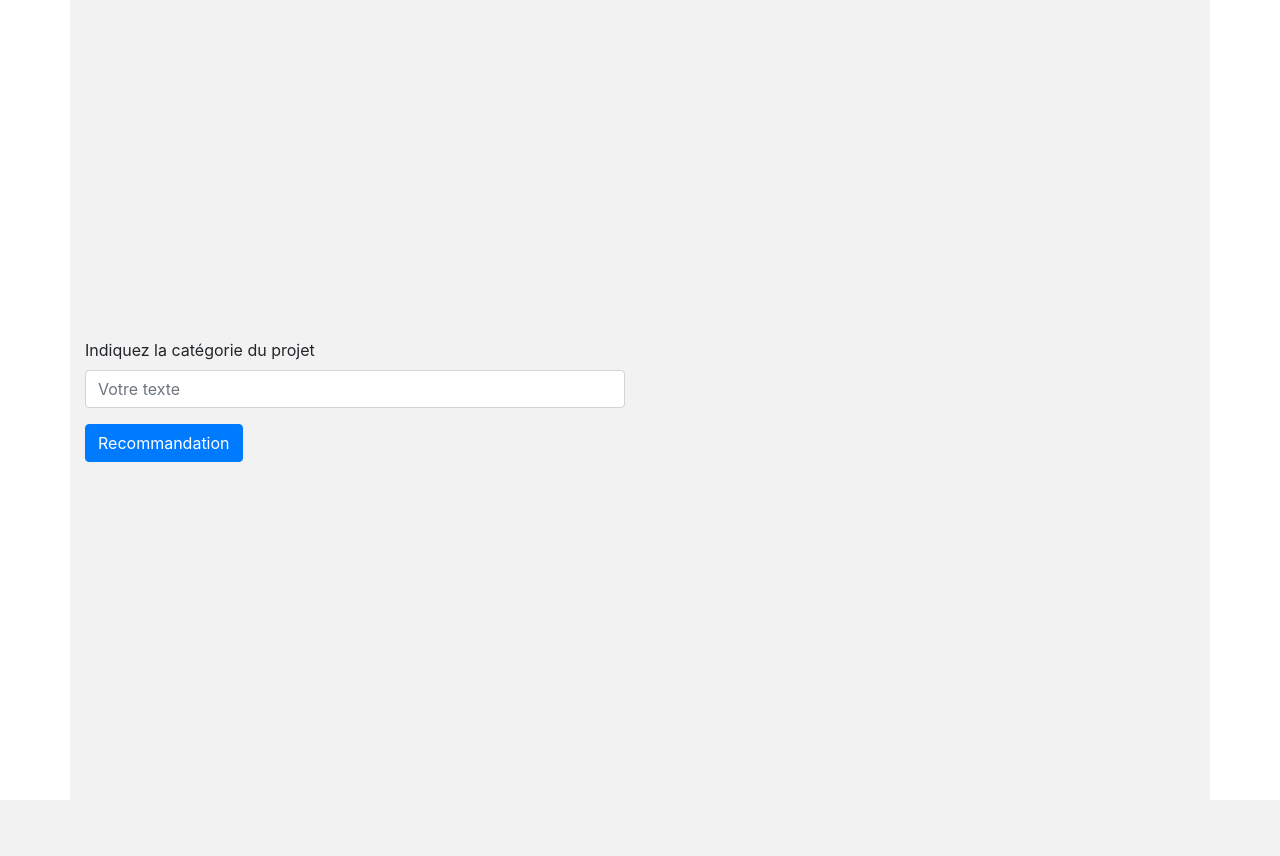
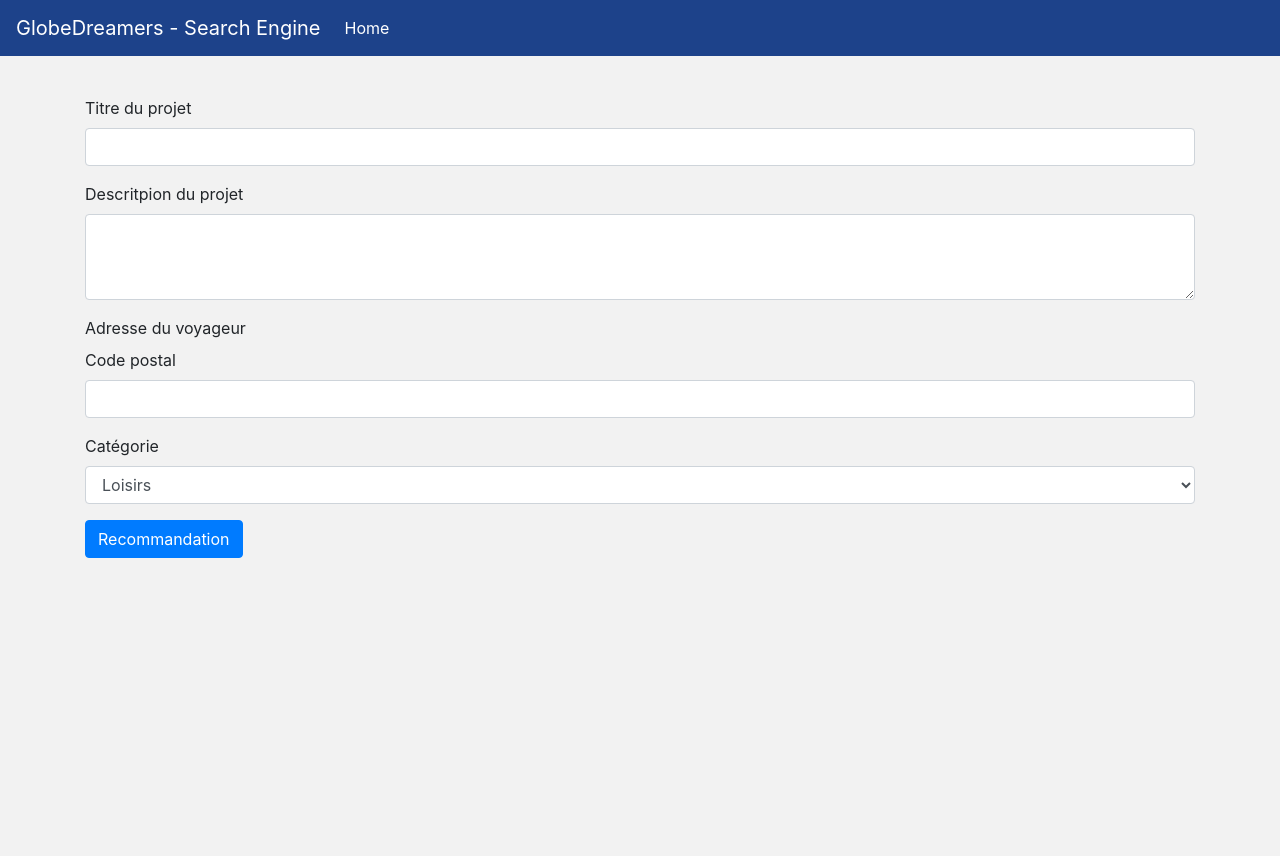
Before and after one commit to ArthurThomasset/API_GlobeDreamers, a Flask app: page / in a window 1280 px wide. Before the commit the page ends 800 px from the top, so only its background shows below. Run offline with Flask 2, Linux system fonts and the light colour scheme; parts of the project's set-up code (start-up, migrations or seed data) failed here and were passed over; some libraries are stand-ins or nearby versions.

Commit message:
updates html

```diff
--- a/app/static/css/style.css
+++ b/app/static/css/style.css
@@ -1,4 +1,68 @@
 html, body {
   width: 100%;
   height: 100%;
+  background-color: #f2f2f2;
 }
+
+nav{
+ background-color: #1d428a;
+}
+
+.container{
+  padding-top: 40px;
+  background-color: #f2f2f2;
+  width: 100%;
+  height: 100%;
+}
+
+.navbar-default .navbar-brand {
+    color: #fff;
+}
+
+.navbar-default .nav {
+    color: #fff;
+}
+
+.nav-link{
+    color: #fff;
+}
+
+body > div > form{
+
+  padding-bottom: 30px
+}
+.form_main {
+    width: 100%;
+}
+.form_main h4 {
+    font-family: roboto;
+    font-size: 20px;
+    font-weight: 300;
+    margin-bottom: 15px;
+    margin-top: 20px;
+    text-transform: uppercase;
+}
+.heading {
+    border-bottom: 0px solid #fcab0e;
+    padding-bottom: 9px;
+    position: relative;
+}
+.heading span {
+    background: #e7e7e7 none repeat scroll 0 0;
+    bottom: -2px;
+    height: 3px;
+    left: 0;
+    position: absolute;
+    width: 75px;
+}
+
+.form {
+    border-radius: 7px;
+    padding: 6px;
+}
+
+.table{
+  max-width: 100%;
+  margin-bottom: 0px;
+
+}
--- a/app/static/js/script.js
+++ b/app/static/js/script.js
@@ -21,7 +21,7 @@ $(document).ready(function(){
             success: function(response) {
                 var output = $("#output");
                 output.html(null);
-                output.append('<table  id="compactTable" class="table">    <thead class="thead-light"> <tr>  <th>Result</th>  </tr>  </thead>  <tbody>')
+                output.append('<table  id="compactTable" class="table">    <thead class="thead-light"> <tr>  <th>Propects potentiels : </th>  </tr>  </thead>  <tbody>')
                 for(var i =0; i < response.length; i++){
 
                 output.append('<li class="list-group-item">'+response[i]+'</li>');
--- a/app/templates/index.html
+++ b/app/templates/index.html
@@ -18,22 +18,67 @@
 </head>
 
 <body>
-  <div class="container" style="background-color: #f2f2f2; width: 100%; height: 100%;">
-        <div class="row" style="height: 100%; align-items: center;">
-            <div class="col">
-                <form>
-                    <div class="form-group">
-                        <label for="category">Indiquez la catégorie du projet</label>
-                        <input type="String" class="form-control" id="category" name="category" placeholder="Votre texte">
-                    </div>
-                    <button type="submit" id="predict" class="btn btn-primary">Recommandation</button>
-                </form>
-            </div>
-            <div class="col">
+
+  <nav class="navbar navbar-default navbar-expand-lg" role="navigation">
+
+        <a class="navbar-brand" href="#">
+            <span> GlobeDreamers - </span>
+             Search Engine
+        </a>
+
+        <ul class="navbar-nav mr-auto mt-2 mt-lg-0">
+            <li class="nav-item active">
+              <a class="nav-link" href="/">Home</a>
+            </li>
+
+        </ul>
+
+</nav>
+
+  <div class="container">
+
+
+          <form>
+              <div class="form-group">
+                <label for="exampleFormControlInput1">Titre du projet</label>
+                <input type="email" class="form-control" id="exampleFormControlInput1" placeholder="">
+              </div>
+
+              <div class="form-group">
+                <label for="exampleFormControlTextarea1">Descritpion du projet</label>
+                <textarea class="form-control" id="exampleFormControlTextarea1" rows="3"></textarea>
+              </div>
+
+              <div class="form-group">
+                <label for="exampleFormControlInput1">Adresse du voyageur</label> <br>
+                <label for="exampleFormControlInput1">Code postal</label>
+                <input type="email" class="form-control" id="exampleFormControlInput1" placeholder="">
+              </div>
+
+              <div class="form-group">
+                <label for="exampleFormControlSelect1">Catégorie</label>
+                <select class="form-control" id="category">
+                  <option value="Loisirs">Loisirs</option>
+                  <option value="Assurance_Voyage">Assurance Voyage</option>
+                  <option value="Energie">Energie</option>
+                  <option value="Chimie">Chimie</option>
+                  <option value="BtoB">BtoB</option>
+                  <option value="Construction">Construction</option>
+                  <option value="Agroalimentaire">Agroalimentaire</option>
+                </select>
+              </div>
+
+
+                <button type="submit" id="predict" class="btn btn-primary">Recommandation</button>
+
+            </form>
+
+
+
 
                 <div id="output"></div>
-            </div>
-        </div>
+
+
   </div> <!-- /container -->
 
   <script type=text/javascript src="{{ url_for('static', filename='js/script.js') }}"></script>
```
